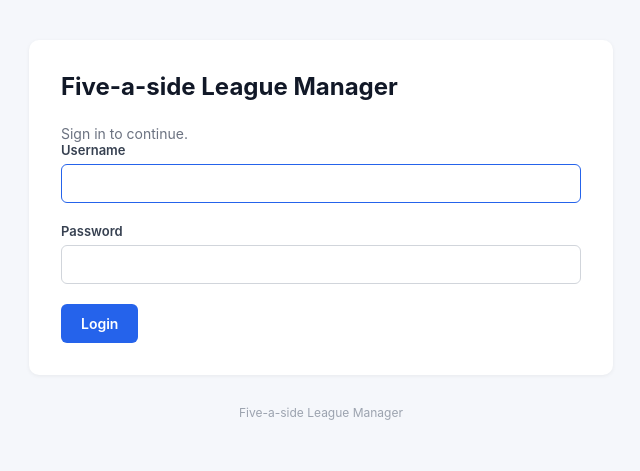
After one commit to workwithmanny/Leaguemanager, a Spring Boot app: page /login in a window 1280 px wide. The commit adds this page. Shown: the top 471 px of the page, without its empty margins (319-959 px from the left). Run offline with Spring Boot 4, Linux system fonts and the light colour scheme; some of the project's set-up classes (security, data sources, template engines, error pages and the like) are left out, and stand-ins take their place.

Commit message:
Add database login and role-based access rules

```diff
--- /dev/null
+++ b/src/main/java/ie/dbs/leaguemanager/authentication/LoginController.java
@@ -0,0 +1,13 @@
+package ie.dbs.leaguemanager.authentication;
+
+import org.springframework.stereotype.Controller;
+import org.springframework.web.bind.annotation.GetMapping;
+
+@Controller
+public class LoginController {
+
+    @GetMapping("/login")
+    public String login() {
+        return "authentication/login";
+    }
+}
--- a/src/main/resources/static/css/application.css
+++ b/src/main/resources/static/css/application.css
@@ -310,3 +310,8 @@ select:focus {
     gap: 12px;
     margin-top: 16px;
 }
+.alert-success {
+    background: #ecfdf5;
+    border-color: #a7f3d0;
+    color: #065f46;
+}
--- /dev/null
+++ b/src/main/resources/templates/authentication/login.html
@@ -0,0 +1,44 @@
+<!DOCTYPE html>
+<html lang="en" xmlns:th="http://www.thymeleaf.org">
+<head>
+    <meta charset="UTF-8">
+    <title>Login</title>
+    <link rel="stylesheet" th:href="@{/css/application.css}">
+</head>
+<body>
+
+<main>
+    <div class="form-card">
+        <h1>Five-a-side League Manager</h1>
+        <p class="subtitle">Sign in to continue.</p>
+
+        <div class="alert" th:if="${param.error}">
+            Invalid username or password, or the account is disabled.
+        </div>
+
+        <div class="alert alert-success" th:if="${param.logout}">
+            You have logged out successfully.
+        </div>
+
+        <form th:action="@{/login}" method="post">
+            <div class="form-field">
+                <label for="username">Username</label>
+                <input id="username" name="username" type="text" autofocus required>
+            </div>
+
+            <div class="form-field">
+                <label for="password">Password</label>
+                <input id="password" name="password" type="password" required>
+            </div>
+
+            <div class="buttons">
+                <button class="btn-save" type="submit">Login</button>
+            </div>
+        </form>
+    </div>
+
+    <p class="footer">Five-a-side League Manager</p>
+</main>
+
+</body>
+</html>
```
Also changed, not shown: src/main/java/ie/dbs/leaguemanager/config/SecurityConfig.java (added, +37 -0 lines), src/main/java/ie/dbs/leaguemanager/user/DatabaseUserDetailsService.java (added, +30 -0 lines).
